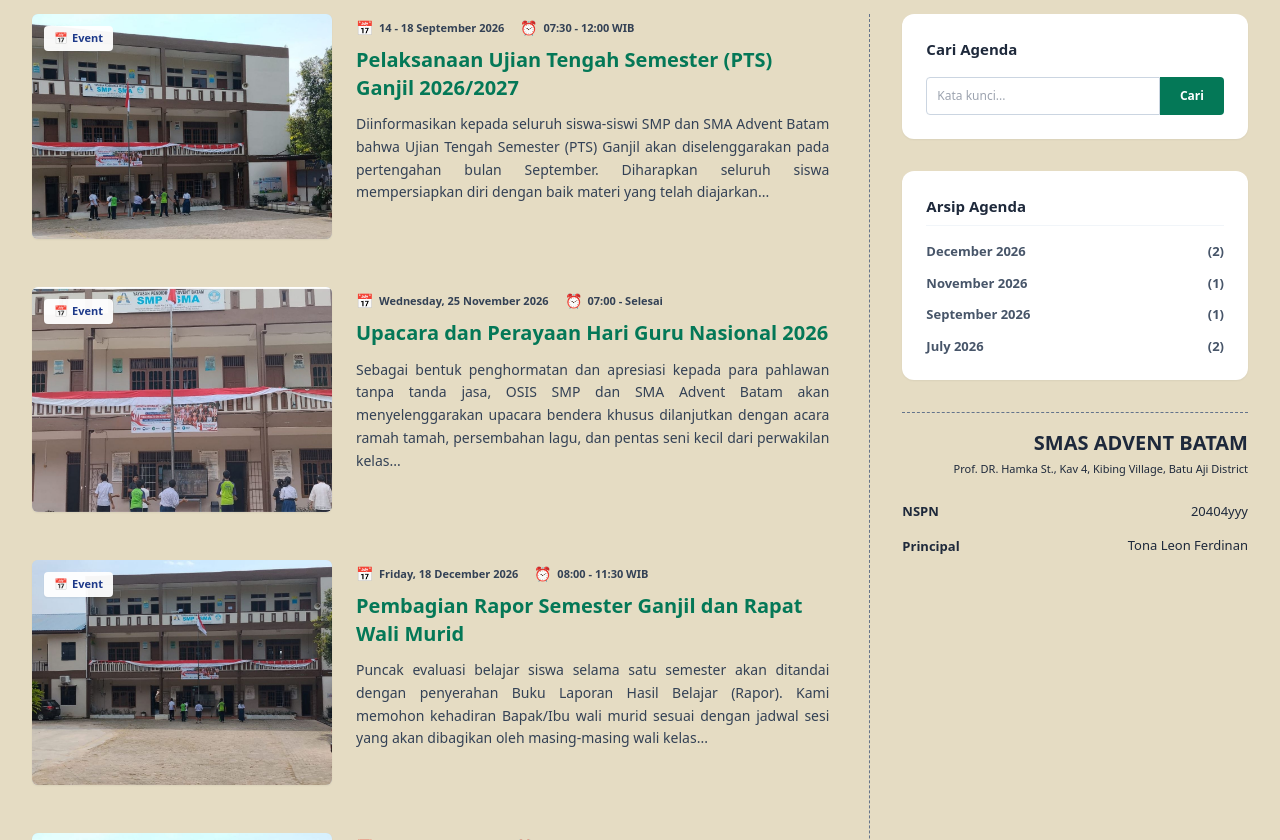
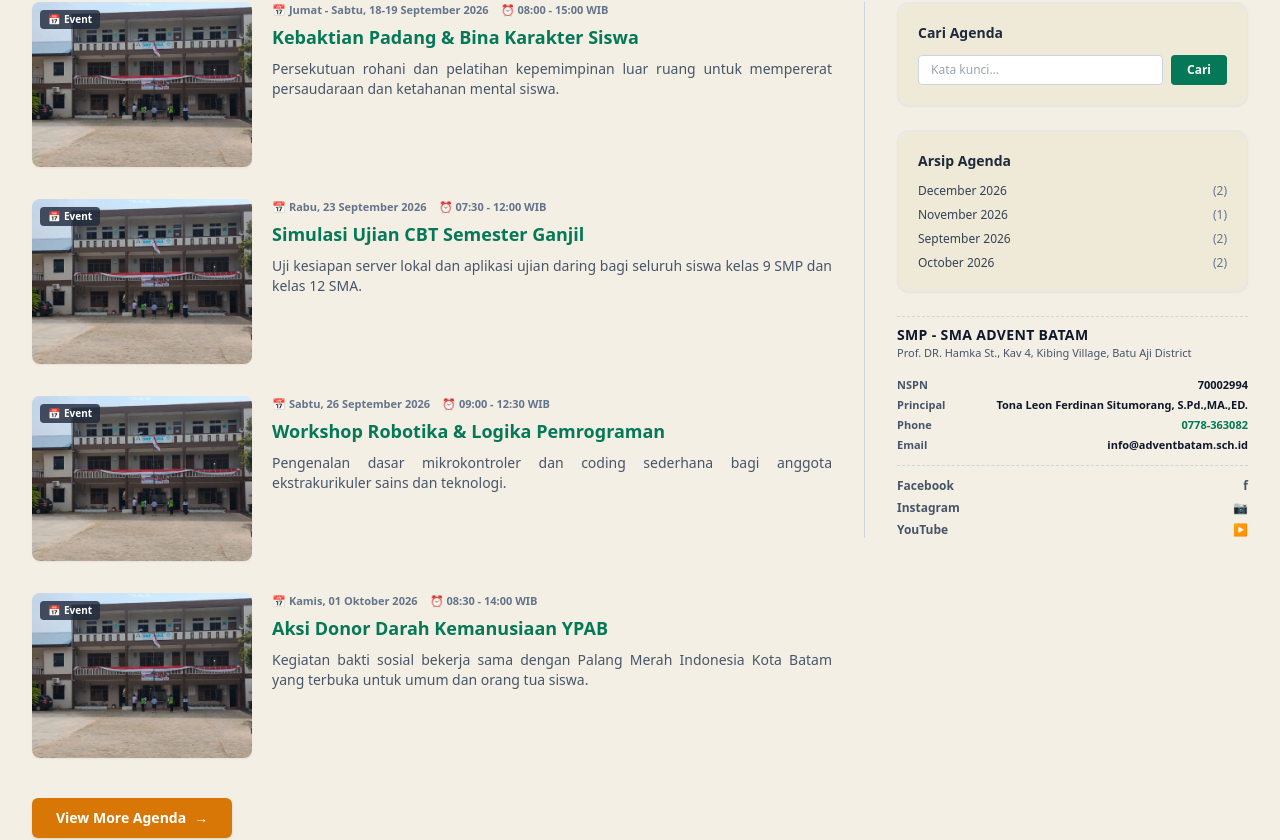
Before and after one commit to budhyp14-alt/smp-sma-adventbatam, a Next.js app: page /agenda in a window 1280 px wide. Shown: the part 320-1160 px from the top of the page. Built offline with nearby package versions, Linux system fonts and the light colour scheme.

Commit message:
Update page.js

```diff
--- a/src/app/agenda/page.js
+++ b/src/app/agenda/page.js
@@ -1,164 +1,230 @@
+"use client";
+
+import { useState } from "react";
 import Link from "next/link";
-
-export const metadata = {
-  title: "Agenda - SMP SMA Advent Batam",
-};
+import { agendaData } from "../../data/schoolUpdates";
 
 export default function AgendaPage() {
-  const agendas = [
+  const allAgenda = agendaData || [
     {
-      id: "pts-ganjil-2026",
+      id: "pts-ganjil-2026-2027",
       title: "Pelaksanaan Ujian Tengah Semester (PTS) Ganjil 2026/2027",
       date: "14 - 18 September 2026",
       time: "07:30 - 12:00 WIB",
-      excerpt: "Diinformasikan kepada seluruh siswa-siswi SMP dan SMA Advent Batam bahwa Ujian Tengah Semester (PTS) Ganjil akan diselenggarakan pada pertengahan bulan September. Diharapkan seluruh siswa mempersiapkan diri dengan baik materi yang telah diajarkan...",
-      img: "/slider-2.jpg"
+      img: "/slider-1.jpg",
+      desc: "Diinformasikan kepada seluruh siswa siswi SMP dan SMA Advent Batam bahwa Ujian Tengah Semester (PTS) Ganjil akan diselenggarakan pada pertengahan bulan September. Diharapkan seluruh siswa mempersiapkan diri dengan baik materi yang telah diajarkan..."
     },
     {
-      id: "hari-guru-2026",
+      id: "upacara-hari-guru-nasional-2026",
       title: "Upacara dan Perayaan Hari Guru Nasional 2026",
       date: "Wednesday, 25 November 2026",
       time: "07:00 - Selesai",
-      excerpt: "Sebagai bentuk penghormatan dan apresiasi kepada para pahlawan tanpa tanda jasa, OSIS SMP dan SMA Advent Batam akan menyelenggarakan upacara bendera khusus dilanjutkan dengan acara ramah tamah, persembahan lagu, dan pentas seni kecil dari perwakilan kelas...",
-      img: "/slider-3.jpg"
+      img: "/slider-2.jpg",
+      desc: "Sebagai bentuk penghormatan dan apresiasi kepada para pahlawan tanpa tanda jasa, OSIS SMP dan SMA Advent Batam akan menyelenggarakan upacara bendera khusus dilanjutkan dengan acara ramah tamah, persembahan lagu, dan pentas seni kecil dari perwakilan kelas..."
     },
     {
-      id: "pembagian-rapor-ganjil",
+      id: "pembagian-rapor-semester-ganjil",
       title: "Pembagian Rapor Semester Ganjil dan Rapat Wali Murid",
       date: "Friday, 18 December 2026",
       time: "08:00 - 11:30 WIB",
-      excerpt: "Puncak evaluasi belajar siswa selama satu semester akan ditandai dengan penyerahan Buku Laporan Hasil Belajar (Rapor). Kami memohon kehadiran Bapak/Ibu wali murid sesuai dengan jadwal sesi yang akan dibagikan oleh masing-masing wali kelas...",
-      img: "/slider-1.jpg"
+      img: "/slider-3.jpg",
+      desc: "Puncak evaluasi belajar siswa selama satu semester akan ditandai dengan penyerahan Buku Laporan Hasil Belajar (Rapor). Kami memohon kehadiran Bapak/Ibu wali murid sesuai dengan jadwal sesi yang akan dibagikan oleh masing-masing wali kelas..."
     },
     {
-      id: "class-meeting-2026",
+      id: "class-meeting-dan-porseni",
       title: "Class Meeting & Pekan Olahraga dan Seni (Porseni)",
       date: "21 - 23 December 2026",
       time: "08:00 - 14:00 WIB",
-      excerpt: "Untuk menyegarkan pikiran siswa pasca ujian semester, sekolah mengadakan kegiatan Class Meeting yang berisi berbagai perlombaan olahraga (futsal, basket, tarik tambang) dan seni antarkelas. Mari junjung tinggi sportivitas dan jalin keakraban antar siswa...",
-      img: "/slider-2.jpg"
+      img: "/slider-1.jpg",
+      desc: "Untuk menyegarkan pikiran siswa pasca ujian semester, sekolah mengadakan kegiatan Class Meeting yang berisi berbagai perlombaan olahraga (futsal, basket, tarik tambang) dan seni antarkelas. Mari junjung tinggi sportivitas dan jalin keakraban antar siswa..."
     },
     {
-      id: "libur-semester",
-      title: "Libur Semester Ganjil Tahun Ajaran 2026/2027",
-      date: "24 Dec 2026 - 03 Jan 2027",
-      time: "All Day",
-      excerpt: "Pemberitahuan masa libur semester ganjil bagi seluruh siswa. Kegiatan belajar mengajar semester genap akan kembali aktif pada awal Januari 2027. Selamat menikmati waktu liburan akhir tahun dan berkumpul bersama keluarga tercinta...",
-      img: "/slider-3.jpg"
+      id: "kebaktian-padang-retreat-spiritual",
+      title: "Kebaktian Padang & Bina Karakter Siswa",
+      date: "18 - 19 September 2026",
+      time: "08:00 - 15:00 WIB",
+      img: "/slider-2.jpg",
+      desc: "Persekutuan rohani dan pelatihan kepemimpinan luar ruang untuk mempererat persaudaraan dan ketahanan mental siswa di Kawasan Agrowisata Marina Batam."
+    },
+    {
+      id: "donor-darah-dan-bakti-sosial",
+      title: "Aksi Donor Darah Kemanusiaan YPAB",
+      date: "Thursday, 01 October 2026",
+      time: "08:30 - 14:00 WIB",
+      img: "/slider-3.jpg",
+      desc: "Kegiatan bakti sosial donor darah bekerja sama dengan PMI Kota Batam yang terbuka untuk umum, guru, dan para orang tua murid."
+    },
+    {
+      id: "advent-education-art-expo",
+      title: "Advent Batam Education & Art Expo 2026",
+      date: "Thursday, 15 October 2026",
+      time: "08:00 - 16:00 WIB",
+      img: "/slider-1.jpg",
+      desc: "Pameran proyek karya seni rupa, kerajinan tangan daur ulang, dan stan mini kewirausahaan mandiri hasil kreativitas siswa."
     }
   ];
 
+  // Batasi tampilan awal maksimal 4 agenda
+  const [visibleCount, setVisibleCount] = useState(4);
+
+  const handleViewMore = () => {
+    setVisibleCount((prev) => prev + 4);
+  };
+
+  const displayedList = allAgenda.slice(0, visibleCount);
+
   return (
-    <main className="min-h-screen flex flex-col font-sans bg-[#E5DCC3]">
-
+    <main className="min-h-screen bg-[#F3EFE4] font-sans flex flex-col text-slate-800">
       {/* BREADCRUMB & HEADER */}
       <section className="w-full pt-8 pb-4 px-4 sm:px-8 max-w-7xl mx-auto shrink-0">
-        <div className="text-xs text-slate-700 font-semibold mb-6 flex items-center gap-1 flex-wrap">
+        <div className="text-xs text-slate-600 font-semibold mb-4 flex items-center gap-1 flex-wrap">
           <span>You are here :</span>
           <Link href="/" className="text-[#047857] hover:underline ml-1">🏠 Home</Link>
           <span>-</span>
-          <span className="text-slate-600">Agenda</span>
+          <span className="text-slate-500">Agenda</span>
         </div>
-
-        <h1 className="text-3xl sm:text-4xl font-black text-[#1e293b] mb-8 tracking-wide uppercase">
+        <h1 className="text-2xl sm:text-3xl font-black text-[#1e293b] tracking-wider uppercase mb-8">
           SCHOOL AGENDA
         </h1>
       </section>
 
-      {/* KONTEN UTAMA */}
-      <section className="w-full flex-1 pb-16 px-4 sm:px-8">
-        <div className="max-w-7xl mx-auto grid grid-cols-1 lg:grid-cols-12 gap-10">
+      {/* KONTEN UTAMA: 2 KOLOM */}
+      <section className="w-full flex-1 pb-16 px-4 sm:px-8 max-w-7xl mx-auto">
+        <div className="grid grid-cols-1 lg:grid-cols-12 gap-8 items-start">
 
-          {/* KIRI - DAFTAR AGENDA (MAX 4 DITAMPILKAN, TANPA KOTAK BACKGROUND) */}
-          <div className="lg:col-span-8 flex flex-col space-y-12">
-            {agendas.slice(0, 4).map((item, index) => (
-              <div key={index} className="flex flex-col sm:flex-row gap-6 items-start group">
+          {/* KOLOM KIRI: DAFTAR AGENDA (MAKSIMAL 4 DI AWAL) */}
+          <div className="lg:col-span-8 space-y-8">
+            {displayedList.map((item, idx) => (
+              <div key={idx} className="flex flex-col sm:flex-row gap-5 items-start group">
 
-                {/* THUMBNAIL FOTO DENGAN BADGE EVENT PUTIH */}
-                <Link href={`/agenda/detail?id=${item.id}`} className="w-full sm:w-[300px] aspect-[4/3] shrink-0 bg-slate-300 overflow-hidden rounded-md shadow-sm block cursor-pointer relative">
-                  <img src={item.img} alt={item.title} className="w-full h-full object-cover group-hover:scale-105 transition-transform duration-500" />
-                  <div className="absolute top-3 left-3 bg-white/95 text-[#1e3a8a] text-[11px] font-bold px-2.5 py-1 rounded shadow-sm flex items-center gap-1">
-                    <span className="text-blue-500">📅</span> Event
+                {/* 1. THUMBNAIL FOTO AGENDA */}
+                <div className="w-full sm:w-[220px] aspect-[4/3] bg-slate-200 rounded-lg overflow-hidden shrink-0 shadow-sm relative">
+                  <img
+                    src={item.img || "/slider-1.jpg"}
+                    alt={item.title}
+                    className="w-full h-full object-cover group-hover:scale-105 transition-transform duration-300"
+                  />
+                  <div className="absolute top-2 left-2 bg-[#1e293b]/80 text-white text-[10px] font-bold px-2 py-0.5 rounded flex items-center gap-1">
+                    <span>📅</span> Event
                   </div>
-                </Link>
-
-                {/* TEKS AGENDA */}
-                <div className="flex flex-col flex-1 pt-1">
-                  <div className="flex items-center gap-4 mb-2 flex-wrap">
-                    <span className="text-[11px] text-slate-700 font-bold flex items-center gap-1.5">
-                      <span className="text-blue-500 text-sm">📅</span> {item.date}
-                    </span>
-                    <span className="text-[11px] text-slate-700 font-bold flex items-center gap-1.5">
-                      <span className="text-red-500 text-sm">⏰</span> {item.time}
-                    </span>
-                  </div>
-                  <Link href={`/agenda/detail?id=${item.id}`}>
-                    <h2 className="text-[18px] sm:text-[20px] font-bold text-[#047857] mb-3 leading-snug hover:text-emerald-800 transition-colors cursor-pointer">
-                      {item.title}
-                    </h2>
-                  </Link>
-                  <Link href={`/agenda/detail?id=${item.id}`}>
-                    <p className="text-[13px] sm:text-[14px] text-slate-700 leading-relaxed text-justify hover:text-black cursor-pointer">
-                      {item.excerpt}
-                    </p>
-                  </Link>
                 </div>
 
+                {/* 2. TEKS DETAIL AGENDA */}
+                <div className="flex-1 flex flex-col">
+                  <div className="flex items-center gap-3 text-[11px] text-slate-500 font-semibold mb-1 flex-wrap">
+                    <span>📅 {item.date}</span>
+                    <span>⏰ {item.time}</span>
+                  </div>
+
+                  {/* JUDUL */}
+                  <h2 className="text-base sm:text-lg font-bold text-[#047857] group-hover:text-emerald-800 transition-colors leading-snug mb-2 cursor-pointer">
+                    {item.title}
+                  </h2>
+
+                  {/* DESKRIPSI LEAD */}
+                  <p className="text-xs sm:text-sm text-slate-600 leading-relaxed text-justify line-clamp-4">
+                    {item.desc}
+                  </p>
+                </div>
               </div>
             ))}
 
-            {/* TOMBOL VIEW MORE */}
-            <div className="pt-4 border-t border-slate-400/30">
-              <Link href="/agenda/all" className="bg-[#D97706] hover:bg-amber-700 text-white font-bold text-xs py-2.5 px-6 rounded shadow-sm transition-colors inline-block">
-                View More Agenda →
-              </Link>
-            </div>
+            {/* TOMBOL VIEW MORE AGENDA (DINAMIS & AMAN DARI ERROR 404) */}
+            {visibleCount < allAgenda.length && (
+              <div className="pt-2">
+                <button
+                  type="button"
+                  onClick={handleViewMore}
+                  className="bg-[#D97706] hover:bg-amber-700 text-white font-bold text-xs sm:text-sm py-2.5 px-6 rounded-md shadow transition-all transform hover:scale-105 flex items-center gap-2 cursor-pointer"
+                >
+                  <span>View More Agenda</span>
+                  <span>→</span>
+                </button>
+              </div>
+            )}
           </div>
 
-          {/* KANAN - SIDEBAR (DIPISAHKAN GARIS PUTUS-PUTUS) */}
-          <div className="lg:col-span-4 lg:border-l border-dashed border-slate-500 lg:pl-8 space-y-8">
+          {/* KOLOM KANAN: SIDEBAR */}
+          <div className="lg:col-span-4 lg:border-l lg:border-slate-300 lg:pl-8 space-y-6">
 
-            {/* KOTAK CARI AGENDA (BACKGROUND PUTIH) */}
-            <div className="bg-white p-6 rounded-xl shadow-sm">
-              <h3 className="text-[15px] font-bold text-slate-800 mb-4">Cari Agenda</h3>
-              <div className="flex">
-                <input type="text" placeholder="Kata kunci..." className="flex-1 p-2.5 border border-slate-300 rounded-l text-xs focus:outline-none focus:border-[#047857]" />
-                <button className="bg-[#047857] hover:bg-emerald-800 text-white font-bold px-5 text-xs rounded-r transition-colors">Cari</button>
+            {/* CARI AGENDA */}
+            <div className="bg-[#EFEAD8] p-5 rounded-xl shadow-sm border border-slate-200">
+              <h3 className="font-bold text-sm text-slate-800 mb-3">Cari Agenda</h3>
+              <div className="flex gap-2">
+                <input
+                  type="text"
+                  placeholder="Kata kunci..."
+                  className="flex-1 bg-white px-3 py-1.5 text-xs rounded border border-slate-300 focus:outline-none focus:ring-1 focus:ring-emerald-600"
+                />
+                <button className="bg-[#047857] hover:bg-emerald-800 text-white text-xs font-bold px-4 py-1.5 rounded transition-colors cursor-pointer">
+                  Cari
+                </button>
               </div>
             </div>
 
-            {/* ARSIP AGENDA (BACKGROUND PUTIH) */}
-            <div className="bg-white p-6 rounded-xl shadow-sm">
-              <h3 className="text-[15px] font-bold text-slate-800 mb-4 border-b border-slate-100 pb-2">Arsip Agenda</h3>
-              <ul className="text-[13px] font-semibold text-slate-600 space-y-3">
-                <li className="hover:text-[#047857] cursor-pointer flex justify-between"><span>December 2026</span><span>(2)</span></li>
-                <li className="hover:text-[#047857] cursor-pointer flex justify-between"><span>November 2026</span><span>(1)</span></li>
-                <li className="hover:text-[#047857] cursor-pointer flex justify-between"><span>September 2026</span><span>(1)</span></li>
-                <li className="hover:text-[#047857] cursor-pointer flex justify-between"><span>July 2026</span><span>(2)</span></li>
+            {/* ARSIP AGENDA */}
+            <div className="bg-[#EFEAD8] p-5 rounded-xl shadow-sm border border-slate-200">
+              <h3 className="font-bold text-sm text-slate-800 mb-3">Arsip Agenda</h3>
+              <ul className="text-xs space-y-2 text-slate-700 font-medium">
+                <li className="flex justify-between hover:text-[#047857] cursor-pointer">
+                  <span>December 2026</span>
+                  <span className="text-slate-500">(2)</span>
+                </li>
+                <li className="flex justify-between hover:text-[#047857] cursor-pointer">
+                  <span>November 2026</span>
+                  <span className="text-slate-500">(1)</span>
+                </li>
+                <li className="flex justify-between hover:text-[#047857] cursor-pointer">
+                  <span>September 2026</span>
+                  <span className="text-slate-500">(2)</span>
+                </li>
+                <li className="flex justify-between hover:text-[#047857] cursor-pointer">
+                  <span>October 2026</span>
+                  <span className="text-slate-500">(2)</span>
+                </li>
               </ul>
             </div>
 
-            {/* INFO SEKOLAH */}
-            <div className="pt-4 border-t border-dashed border-slate-500">
-              <div className="flex flex-col items-center lg:items-end text-center lg:text-right">
-                <h3 className="text-xl font-black text-[#1e293b] mb-1">SMAS ADVENT BATAM</h3>
-                <p className="text-[11px] text-slate-800 mb-6 font-medium">
-                  Prof. DR. Hamka St., Kav 4, Kibing Village, Batu Aji District
-                </p>
+            {/* IDENTITAS SEKOLAH */}
+            <div className="pt-2 border-t border-dashed border-slate-300 text-xs text-slate-700 space-y-3">
+              <div>
+                <h4 className="font-black text-sm text-slate-900 tracking-wide">SMP - SMA ADVENT BATAM</h4>
+                <p className="text-[11px] text-slate-600">Prof. DR. Hamka St., Kav 4, Kibing Village, Batu Aji District</p>
               </div>
 
-              <ul className="text-[12px] sm:text-[13px] text-slate-800 space-y-4">
-                <li className="flex justify-between items-start gap-4">
-                  <span className="font-bold shrink-0">NSPN</span>
-                  <span className="text-right">20404yyy</span>
-                </li>
-                <li className="flex justify-between items-start gap-4">
-                  <span className="font-bold shrink-0">Principal</span>
-                  <span className="text-right leading-tight">
-                    Tona Leon Ferdinan
-                  </span>
-                </li>
-              </ul>
+              <div className="space-y-1 pt-1 text-[11px]">
+                <div className="flex justify-between">
+                  <span className="font-semibold text-slate-600">NSPN</span>
+                  <span className="font-bold text-slate-900">70002994</span>
+                </div>
+                <div className="flex justify-between items-start">
+                  <span className="font-semibold text-slate-600">Principal</span>
+                  <span className="font-bold text-slate-900 text-right">Tona Leon Ferdinan Situmorang, S.Pd.,MA.,ED.</span>
+                </div>
+                <div className="flex justify-between">
+                  <span className="font-semibold text-slate-600">Phone</span>
+                  <span className="font-bold text-[#047857]">0778-363082</span>
+                </div>
+                <div className="flex justify-between">
+                  <span className="font-semibold text-slate-600">Email</span>
+                  <span className="font-bold text-slate-900">info@adventbatam.sch.id</span>
+                </div>
+              </div>
+
+              <div className="pt-3 border-t border-dashed border-slate-300 space-y-1.5 text-xs font-semibold">
+                <div className="flex items-center justify-between text-slate-600 hover:text-blue-700 cursor-pointer">
+                  <span>Facebook</span>
+                  <span>f</span>
+                </div>
+                <div className="flex items-center justify-between text-slate-600 hover:text-pink-700 cursor-pointer">
+                  <span>Instagram</span>
+                  <span>📷</span>
+                </div>
+                <div className="flex items-center justify-between text-slate-600 hover:text-red-700 cursor-pointer">
+                  <span>YouTube</span>
+                  <span>▶</span>
+                </div>
+              </div>
             </div>
 
           </div>
@@ -167,26 +233,9 @@ export default function AgendaPage() {
       </section>
 
       {/* FOOTER */}
-      <footer className="w-full shrink-0">
-        <div className="bg-[#D97706] py-12 px-4 text-white">
-          <div className="max-w-7xl mx-auto flex flex-col items-start space-y-6">
-            <div className="w-full max-w-sm">
-              <p className="font-bold text-sm italic mb-2">Search</p>
-              <div className="flex">
-                <input type="text" className="flex-1 p-1.5 text-slate-900 text-sm focus:outline-none" />
-                <button className="bg-white text-slate-800 text-xs font-bold px-4 ml-1">Search</button>
-              </div>
-            </div>
-            <div className="text-xs font-semibold">
-              <p>© 2026 SMP SMA Advent Batam. Mendidik Generasi Cerdas dan Berkarakter Kristus.</p>
-            </div>
-          </div>
-        </div>
-        <div className="bg-[#8B0000] text-white text-[10px] sm:text-xs text-center py-4 font-semibold tracking-wider">
-          Developed by Ir. Budhy Prasetyo
-        </div>
+      <footer className="w-full bg-[#8B0000] text-white text-[10px] sm:text-xs text-center py-4 font-semibold shrink-0 mt-auto">
+        Developed by Ir. Budhy Prasetyo
       </footer>
-
     </main>
   );
 }
```
